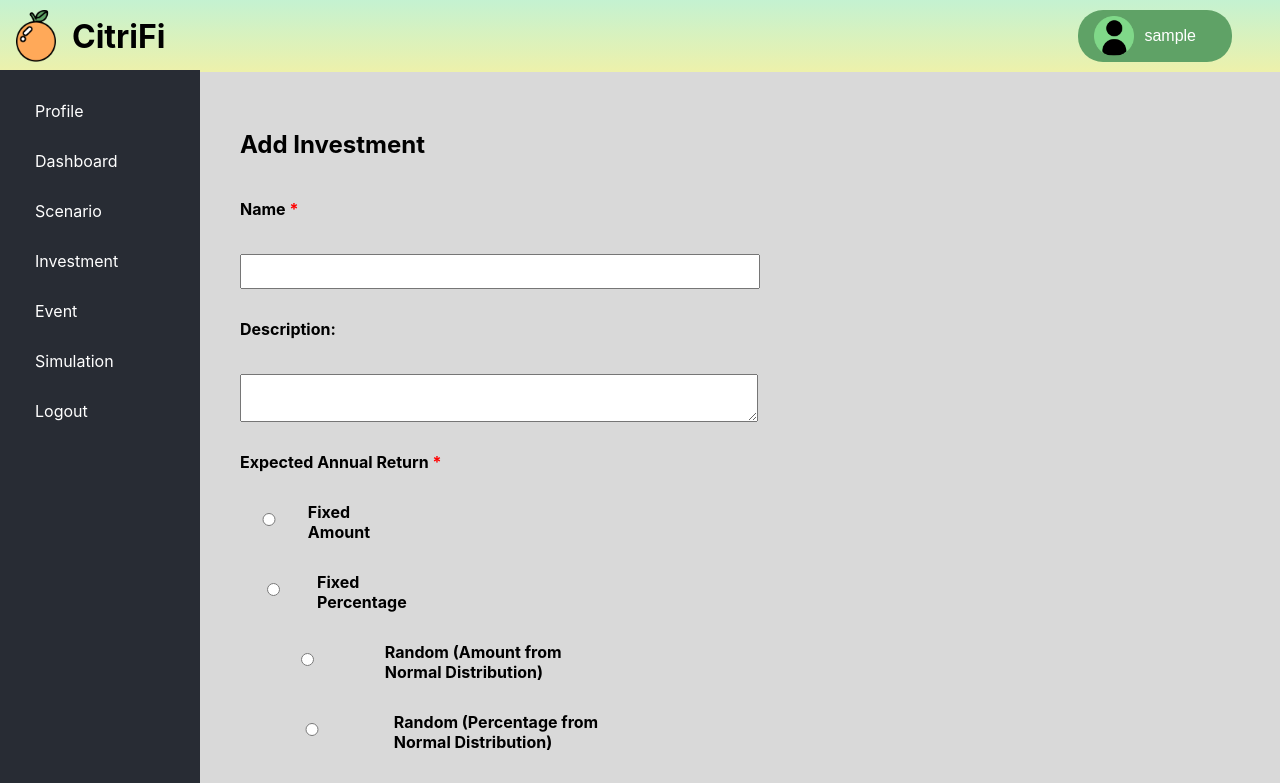
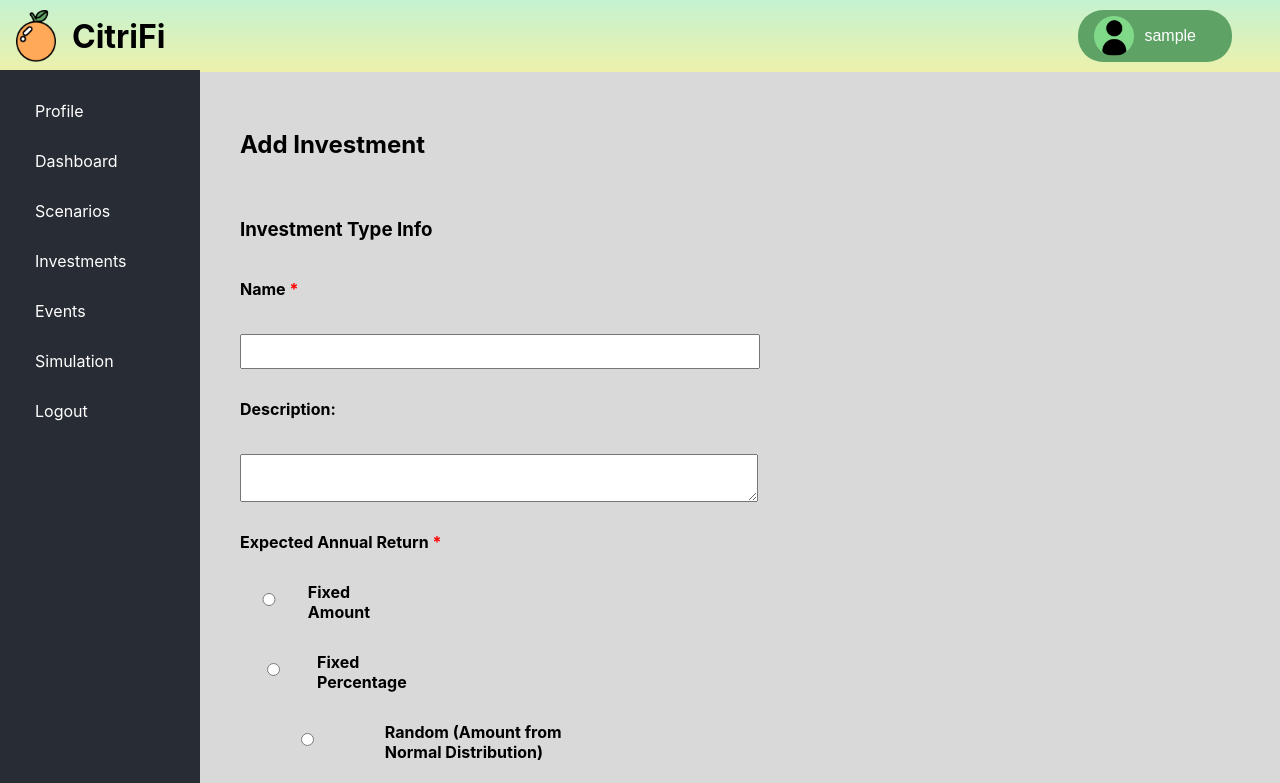
Before and after one commit to Amanda-Ng/Lifetime-Financial-Planner, a React (Create React App) app in the folder client/: page /investment in a window 1280 px wide. Shown: the top 783 px of the page. Built offline with nearby package versions, Linux system fonts and the light colour scheme; sample sign-in values are in the browser's storage.

Commit message:
ui updates

```diff
--- a/client/public/index.html
+++ b/client/public/index.html
@@ -1,14 +1,12 @@
 <!DOCTYPE html>
 <html lang="en">
+
 <head>
   <meta charset="utf-8" />
-    <link rel="icon" href="%PUBLIC_URL%/favicon.ico" />
+  <link rel="icon" href="%PUBLIC_URL%/logo.png" />
   <meta name="viewport" content="width=device-width, initial-scale=1" />
   <meta name="theme-color" content="#000000" />
-    <meta
-      name="description"
-      content="Web site created using create-react-app"
-    />
+  <meta name="description" content="Web site created using create-react-app" />
   <link rel="apple-touch-icon" href="%PUBLIC_URL%/logo192.png" />
   <!--
       manifest.json provides metadata used when your web app is installed on a
@@ -24,8 +22,9 @@
       work correctly both with client-side routing and a non-root public URL.
       Learn how to configure a non-root public URL by running `npm run build`.
     -->
-    <title>React App</title>
+  <title>CitriFi</title>
 </head>
+
 <body>
   <noscript>You need to enable JavaScript to run this app.</noscript>
   <div id="root"></div>
@@ -40,4 +39,5 @@
       To create a production bundle, use `npm run build` or `yarn build`.
     -->
 </body>
+
 </html>
--- a/client/src/InvestmentForm.js
+++ b/client/src/InvestmentForm.js
@@ -151,6 +151,7 @@ const InvestmentForm = () => {
         <form className="investment-form" onSubmit={handleSubmit}>
             <h2>Add Investment</h2>
 
+            <h3>Investment Type Info</h3>
             {/* Name */}
             <label>
                 Name <span className="required">*</span>
@@ -382,6 +383,7 @@ const InvestmentForm = () => {
                 <option value="tax-exempt">Tax-Exempt</option>
             </select>
 
+            <h3>Investment Info</h3>
             {/* Value */}
             <label>
                 Value <span className="required">*</span>
--- a/client/src/ProfilePage.css
+++ b/client/src/ProfilePage.css
@@ -99,6 +99,10 @@
     margin-right: 150px;
 }
 
+.activityDate {
+    margin-right: 100px;
+}
+
 .description {
     font-size: 15px;
     ;
--- a/client/src/ProfilePage.js
+++ b/client/src/ProfilePage.js
@@ -75,7 +75,6 @@ function ProfilePage() {
             {/* !!Add action to text above */}
             <div className="profile4">
                 <div className="section_header">Recent Activity</div>
-                <div className="description">Recent changes or additions to your account.</div>
 
                 <div id="log_table">
                     <div>
@@ -85,7 +84,7 @@ function ProfilePage() {
 
                     {Array.isArray(activity) && activity.map((entry, index) => (
                         <div key={index}>
-                            <span className="leftEntry">
+                            <span className="activityDate">
                                 {new Date(entry.updatedAt || entry.createdAt).toLocaleDateString()}
                             </span>
                             <span>
--- a/client/src/Scenario.js
+++ b/client/src/Scenario.js
@@ -56,7 +56,7 @@ function Scenario() {
     return (
         <div id="scenario-container" >
 
-            <h3>Your Editable Scenarios</h3>
+            <h3>My Editable Scenarios</h3>
             {editableScenarios.map((scenario) => (
                 <div key={scenario._id} className="scenario1">
                     <div>
@@ -82,7 +82,7 @@ function Scenario() {
                 </div>
             ))}
 
-            <h3>Read-Only Scenarios Shared With You</h3>
+            <h3>Read-Only Scenarios Shared With Me</h3>
             {readOnlyScenarios.map((scenario) => (
                 <div key={scenario._id} className="scenario1">
                     <div>
--- a/client/src/Sidebar.js
+++ b/client/src/Sidebar.js
@@ -11,9 +11,9 @@ function Sidebar() {
       <ul>
         <li><Link to="/profile">Profile</Link></li>
         <li><Link to="/">Dashboard</Link></li> {/* Dashboard is now the / landing page for website */}
-        <li><Link to="/scenario">Scenario</Link></li>
-        <li><Link to="/investment">Investment</Link></li>
-        <li><Link to="/event">Event</Link></li>
+        <li><Link to="/scenario">Scenarios</Link></li>
+        <li><Link to="/investment">Investments</Link></li>
+        <li><Link to="/event">Events</Link></li>
         <li><Link to="/simulation">Simulation</Link></li>
         <li><a onClick={logout} href="/login"> Logout </a></li>
       </ul>
```
Also changed, not shown: client/public/logo.png (added). Lines whose indentation alone changed are shown as unchanged.
